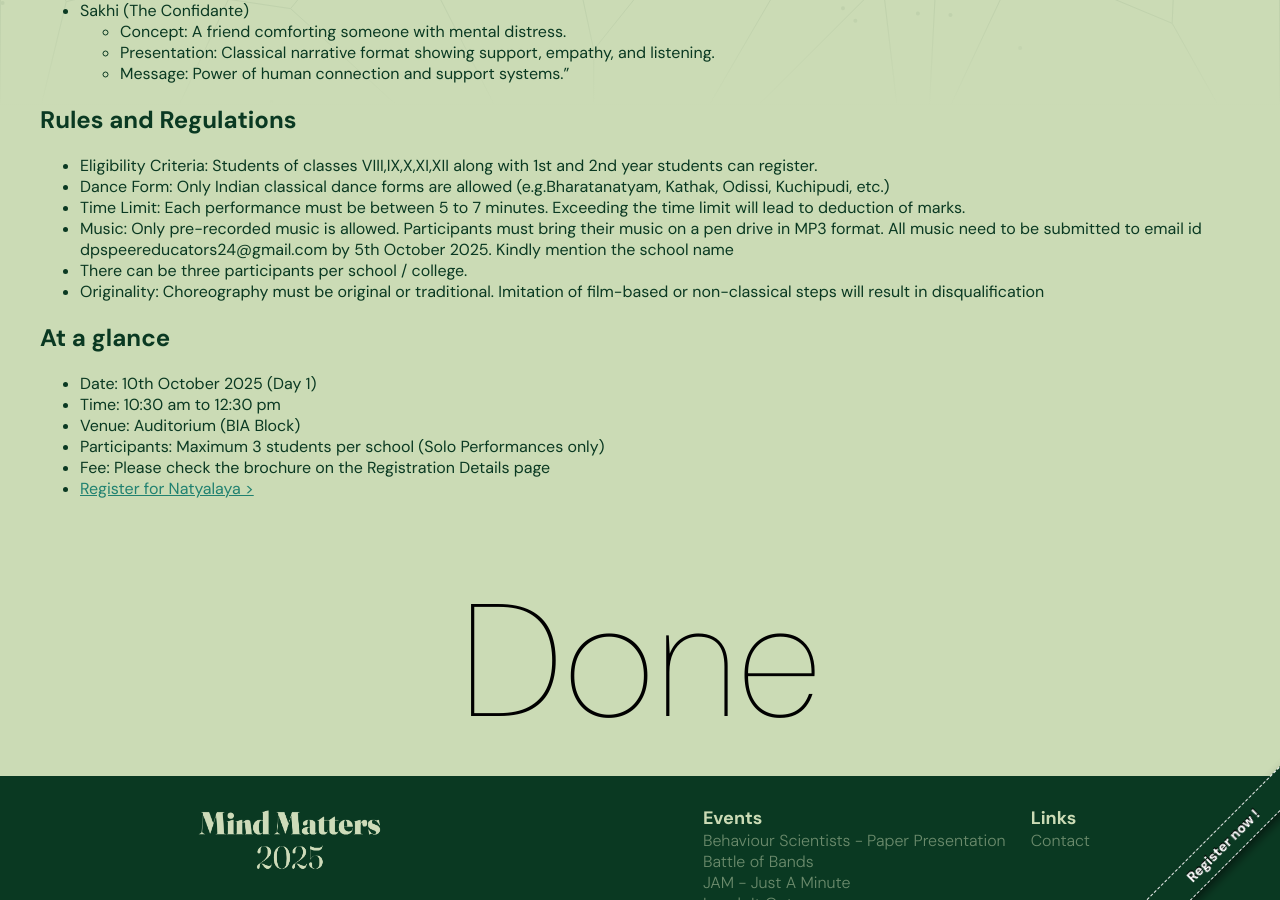
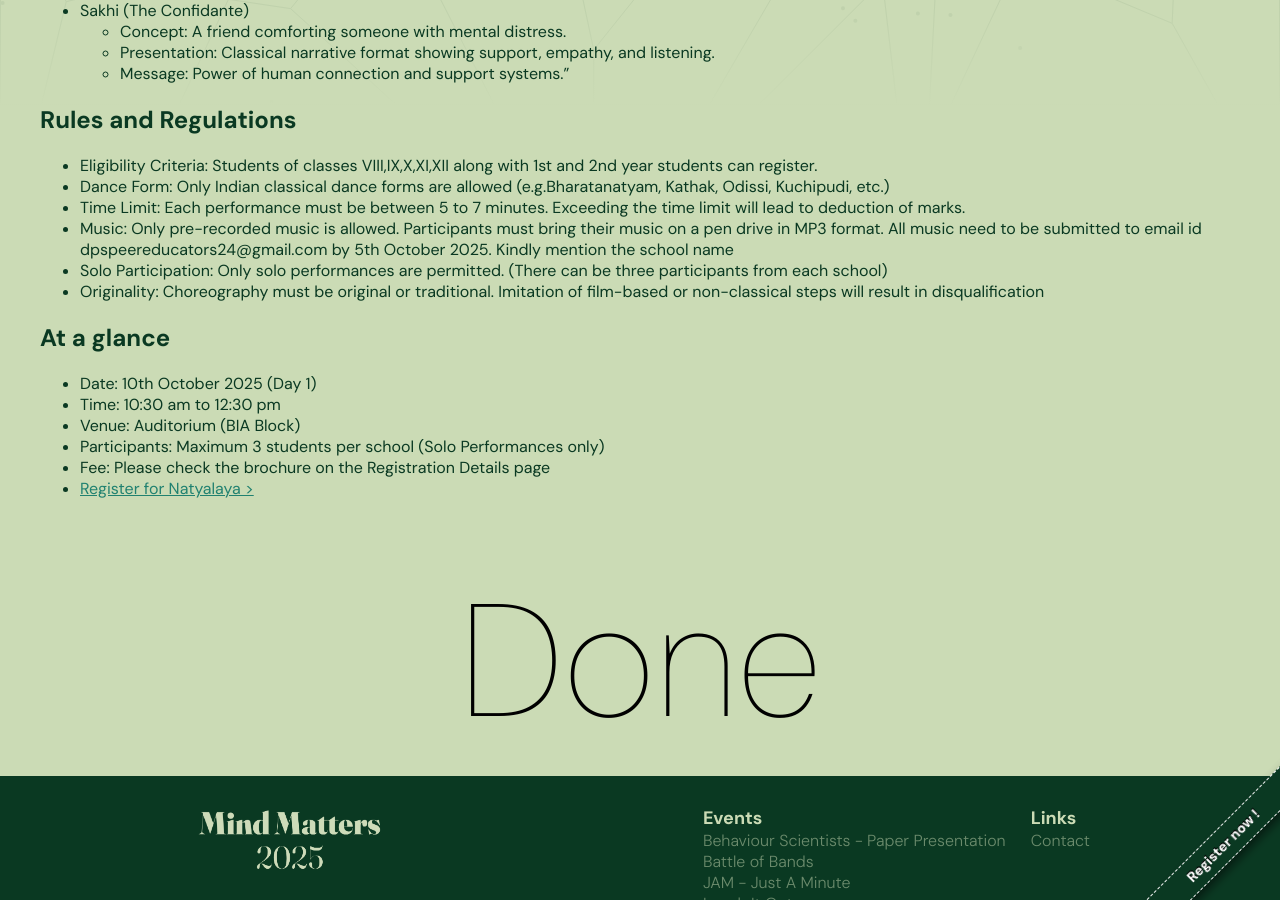
Before and after one commit to DiPS-Digital-Peer-Initiative/mind-matters-24, a Jekyll site: the page built from _events/natyalaya.markdown, in a window 1280 px wide and 900 px high, scrolled down 794 px. Built offline with Jekyll 4.4.1, drawn with Linux system fonts in a browser that asks for light colours.

Commit message:
Fixed Errors P3

```diff
--- a/_events/natyalaya.markdown
+++ b/_events/natyalaya.markdown
@@ -50,5 +50,5 @@ registration_link:  https://entrar.in/cd273632523539f0110095199b821c3c/onlineReg
 - Dance Form: Only Indian classical dance forms are allowed (e.g.Bharatanatyam, Kathak, Odissi, Kuchipudi, etc.)
 - Time Limit: Each performance must be between 5 to 7 minutes. Exceeding the time limit will lead to deduction of marks.
 - Music: Only pre-recorded music is allowed. Participants must bring their music on a pen drive in MP3 format. All music need to be submitted to email id dpspeereducators24@gmail.com by 5th October 2025. Kindly mention the school name
-- There can be three participants per school / college.
+- Solo Participation: Only solo performances are permitted. (There can be three participants from each school)
 - Originality: Choreography must be original or traditional. Imitation of film-based or non-classical steps will result in disqualification
```
